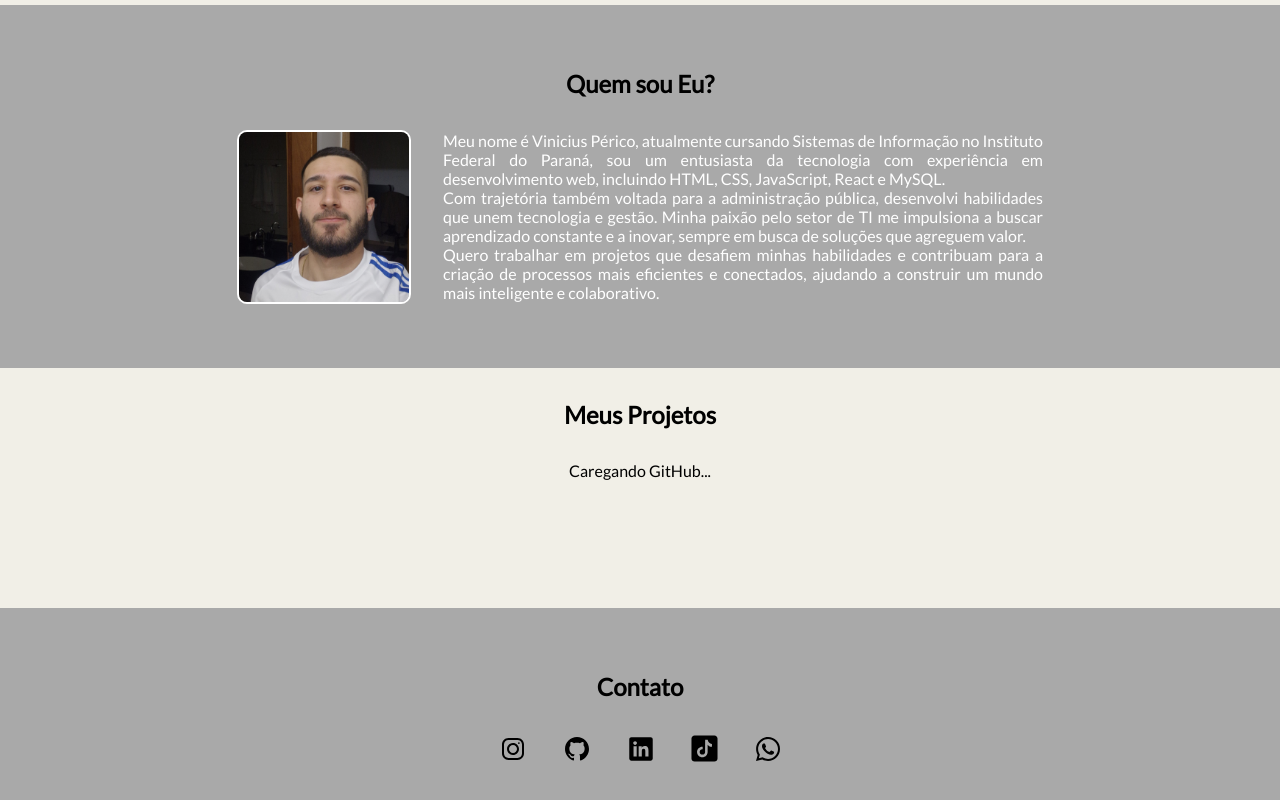
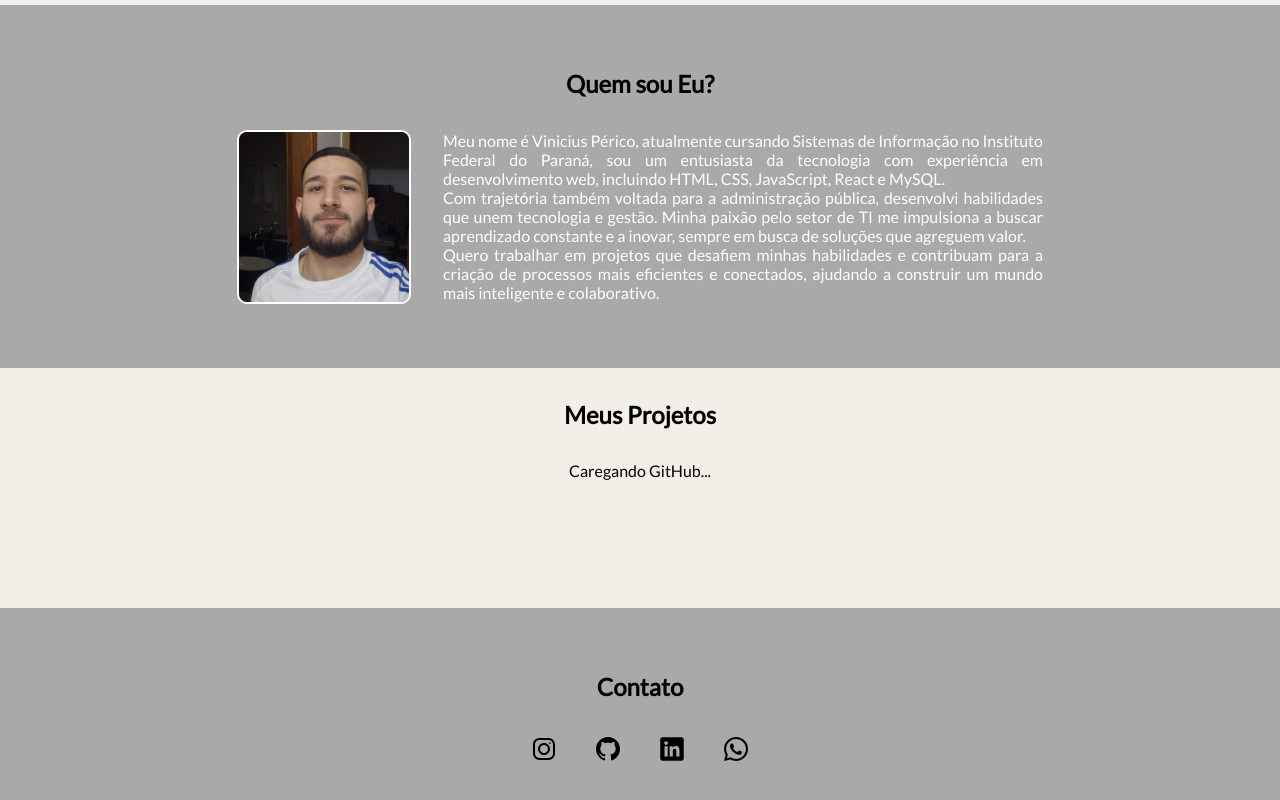
Before and after one commit to viniciusperico/page, a plain HTML site: page index.html in a window 1280 px wide. Shown: the part 460-1260 px from the top of the page. Drawn offline with Linux system fonts and the light colour scheme; no server answers.

Commit message:
Update index.html

```diff
--- a/index.html
+++ b/index.html
@@ -143,25 +143,6 @@
           </svg>
         </a>
 
-        <a
-          href="https://www.tiktok.com/@vinicius_perico"
-          title="TikTok"
-          target="_blank"
-        >
-          <svg
-            xmlns="http://www.w3.org/2000/svg"
-            x="0px"
-            y="0px"
-            width="31"
-            height="31"
-            viewBox="0 0 50 50"
-          >
-            <path
-              d="M41,4H9C6.243,4,4,6.243,4,9v32c0,2.757,2.243,5,5,5h32c2.757,0,5-2.243,5-5V9C46,6.243,43.757,4,41,4z M37.006,22.323 c-0.227,0.021-0.457,0.035-0.69,0.035c-2.623,0-4.928-1.349-6.269-3.388c0,5.349,0,11.435,0,11.537c0,4.709-3.818,8.527-8.527,8.527 s-8.527-3.818-8.527-8.527s3.818-8.527,8.527-8.527c0.178,0,0.352,0.016,0.527,0.027v4.202c-0.175-0.021-0.347-0.053-0.527-0.053 c-2.404,0-4.352,1.948-4.352,4.352s1.948,4.352,4.352,4.352s4.527-1.894,4.527-4.298c0-0.095,0.042-19.594,0.042-19.594h4.016 c0.378,3.591,3.277,6.425,6.901,6.685V22.323z"
-            ></path>
-          </svg>
-        </a>
-
         <a href="https://wa.me/5543998151440" title="Whatsapp" target="_blank">
           <svg
             xmlns="http://www.w3.org/2000/svg"
```
